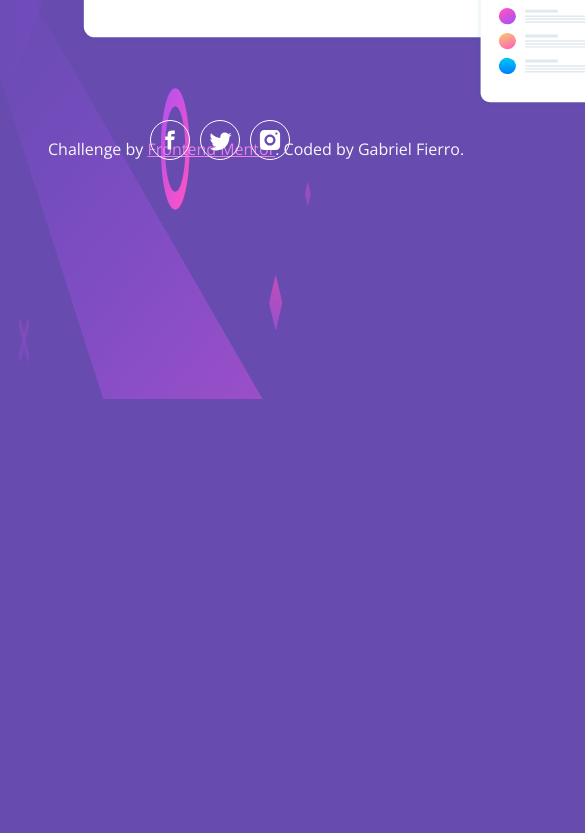
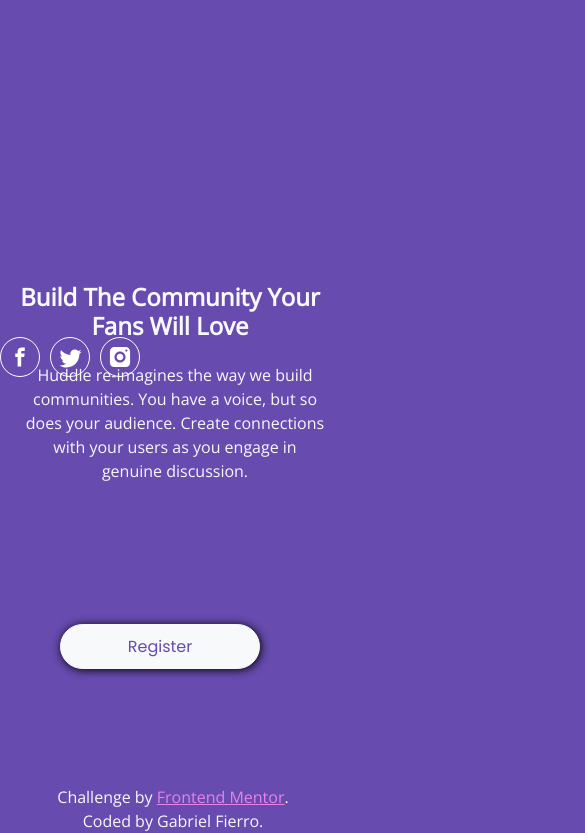
Before and after one commit to GabrielFierro/Huddle-landing-page, a plain HTML site: page index.html in a window 390 px wide. Shown: the part 445-1278 px from the top of the page, 585 px wide, since content can reach past the window. Before the commit the page ends 844 px from the top, so only its background shows below. Drawn offline with nearby package versions, Linux system fonts and the light colour scheme.

Commit message:
fix: fix the responsive in mobile devices

```diff
--- a/style.css
+++ b/style.css
@@ -128,7 +128,7 @@ a:visited{
 
 /* Responsive small devices */
 
-@media (max-width: 320px){
+@media (max-width: 500px){
     .background{
         height: 100%;
         background: url(./images/bg-mobile.svg);
@@ -166,7 +166,7 @@ a:visited{
         font-weight: 500;
         font-size: 16px;
         text-align: center;
-        left: 10px;
+        left: 25px;
         bottom: -100px;
     }
     .button{
@@ -174,13 +174,13 @@ a:visited{
         width: 200px;
         height: 45px;
         left: 60px;
-        bottom: -170px;
+        bottom: -270px;
         color: var(--main-primary-color-violet);
         box-shadow: 1px 1px 10px black;
     }
     .logos_redes{
         bottom: -400px;
-        left: -25px;
+        left: -150px;
         padding-top: 300px;
     }
     .attribution{
```
